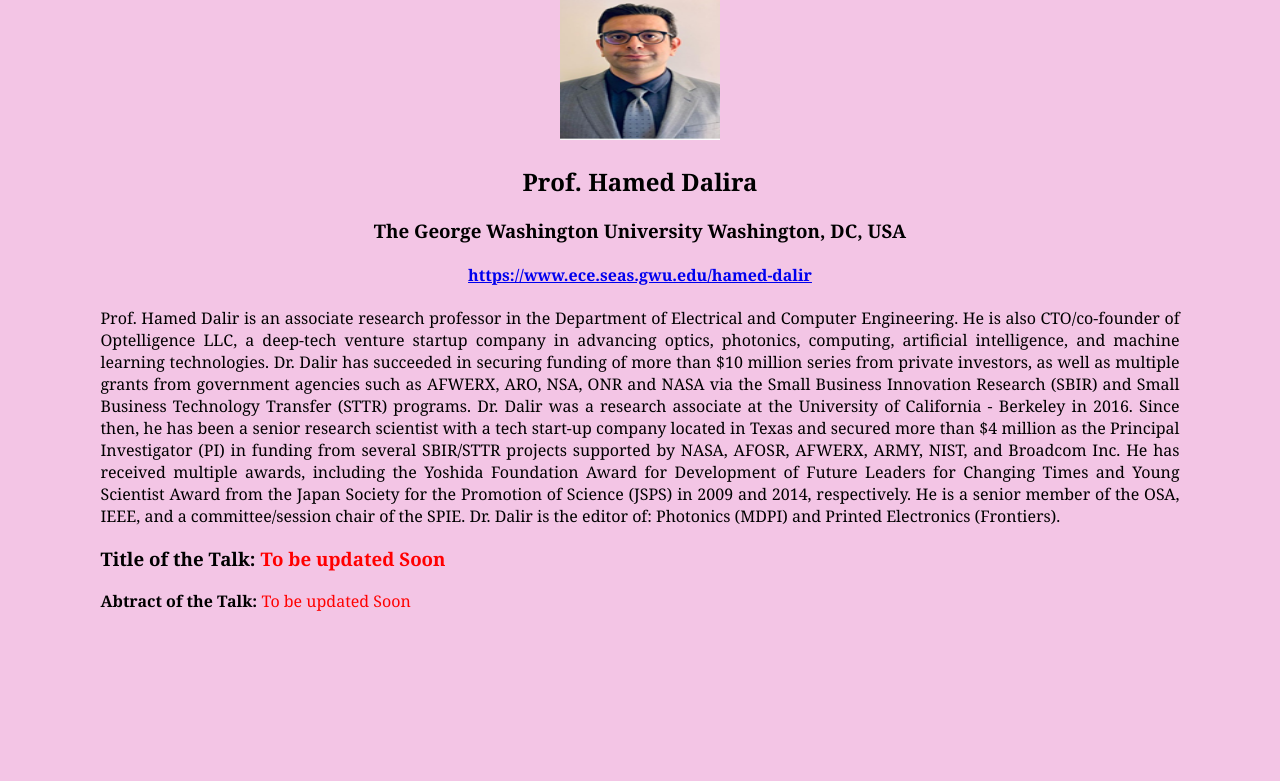
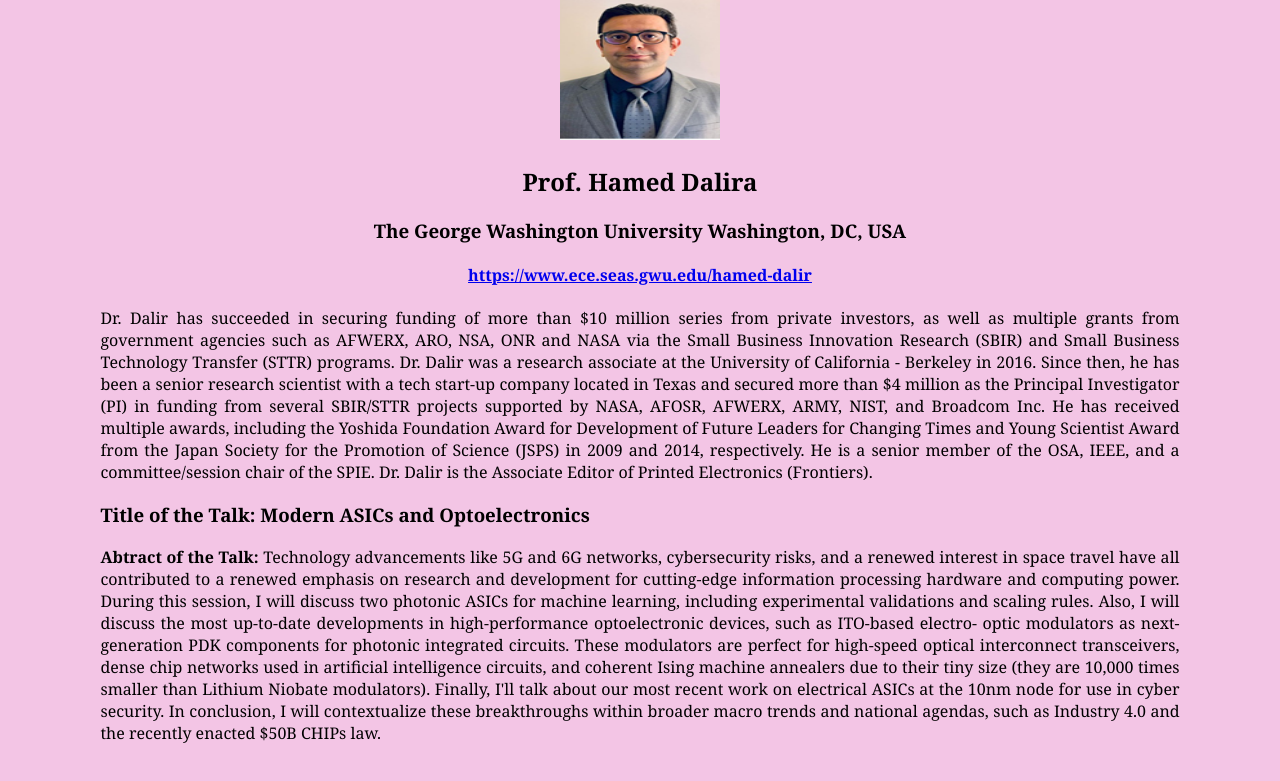
Before and after one commit to anandb0101/vcas2022, a plain HTML site: page talks/third_speaker.html in a window 1280 px wide. Shown: the part 117-898 px from the top of the page. Before the commit the page ends 800 px from the top, so only its background shows below. Drawn offline with Linux system fonts and the light colour scheme.

Commit message:
talk changes

```diff
--- a/talks/third_speaker.html
+++ b/talks/third_speaker.html
@@ -26,20 +26,30 @@
         Washington, DC, USA
         </h3>
         <h4><a href="https://www.ece.seas.gwu.edu/hamed-dalir">https://www.ece.seas.gwu.edu/hamed-dalir</a></h4>
-<p>Prof. Hamed Dalir is an associate research professor in the Department of Electrical and Computer Engineering.
-    He is also CTO/co-founder of Optelligence LLC, a deep-tech venture startup company in advancing optics,
-    photonics, computing, artificial intelligence, and machine learning technologies. Dr. Dalir has succeeded
-    in securing funding of more than $10 million series from private investors, as well as multiple grants
-    from government agencies such as AFWERX, ARO, NSA, ONR and NASA via the Small Business Innovation Research
-    (SBIR) and Small Business Technology Transfer (STTR) programs. Dr. Dalir was a research associate at the
-    University of California - Berkeley in 2016. Since then, he has been a senior research scientist with a
-    tech start-up company located in Texas and secured more than $4 million as the Principal Investigator (PI)
-    in funding from several SBIR/STTR projects supported by NASA, AFOSR, AFWERX, ARMY, NIST, and Broadcom Inc.
-    He has received multiple awards, including the Yoshida Foundation Award for Development of Future Leaders
-    for Changing Times and Young Scientist Award from the Japan Society for the Promotion of Science (JSPS)
-    in 2009 and 2014, respectively. He is a senior member of the OSA, IEEE, and a committee/session chair of
-    the SPIE. Dr. Dalir is the editor of: Photonics (MDPI) and Printed Electronics (Frontiers).</p>
- <h3>Title of the Talk: <span style="color: red;">To be updated Soon</span> </h3>
-     <p><b>Abtract of the Talk: </b> <span style="color: red;">To be updated Soon</span> </p>
+<p>Dr. Dalir has succeeded in securing funding of more than $10 million series from private investors,
+    as well as multiple grants from government agencies such as AFWERX, ARO, NSA, ONR and NASA via
+    the Small Business Innovation Research (SBIR) and Small Business Technology Transfer (STTR)
+    programs. Dr. Dalir was a research associate at the University of California - Berkeley in 2016. Since
+    then, he has been a senior research scientist with a tech start-up company located in Texas and secured
+    more than $4 million as the Principal Investigator (PI) in funding from several SBIR/STTR projects
+    supported by NASA, AFOSR, AFWERX, ARMY, NIST, and Broadcom Inc. He has received multiple
+    awards, including the Yoshida Foundation Award for Development of Future Leaders for Changing Times
+    and Young Scientist Award from the Japan Society for the Promotion of Science (JSPS) in 2009 and
+    2014, respectively. He is a senior member of the OSA, IEEE, and a committee/session chair of the SPIE.
+    Dr. Dalir is the Associate Editor of Printed Electronics (Frontiers).</p>
+
+ <h3>Title of the Talk: Modern ASICs and Optoelectronics </h3>
+     <p><b>Abtract of the Talk:</b> Technology advancements like 5G and 6G networks, cybersecurity risks, and a renewed interest in space
+        travel have all contributed to a renewed emphasis on research and development for cutting-edge
+        information processing hardware and computing power. During this session, I will discuss two photonic
+        ASICs for machine learning, including experimental validations and scaling rules. Also, I will discuss the
+        most up-to-date developments in high-performance optoelectronic devices, such as ITO-based electro-
+        optic modulators as next-generation PDK components for photonic integrated circuits. These modulators
+        are perfect for high-speed optical interconnect transceivers, dense chip networks used in artificial
+        intelligence circuits, and coherent Ising machine annealers due to their tiny size (they are 10,000 times
+        smaller than Lithium Niobate modulators). Finally, I&#39;ll talk about our most recent work on electrical ASICs
+        at the 10nm node for use in cyber security. In conclusion, I will contextualize these breakthroughs within
+        broader macro trends and national agendas, such as Industry 4.0 and the recently enacted $50B CHIPs
+        law. </p>
 </body>
 </html>
```
Also changed, not shown: index.html (+1 -0 lines), talks/first_speaker.html (+28 -14 lines), talks/tenth_speaker.html (added, +44 -0 lines), talks/images/first.jpeg, talks/images/tenth.jpeg (added), 1 other file.
